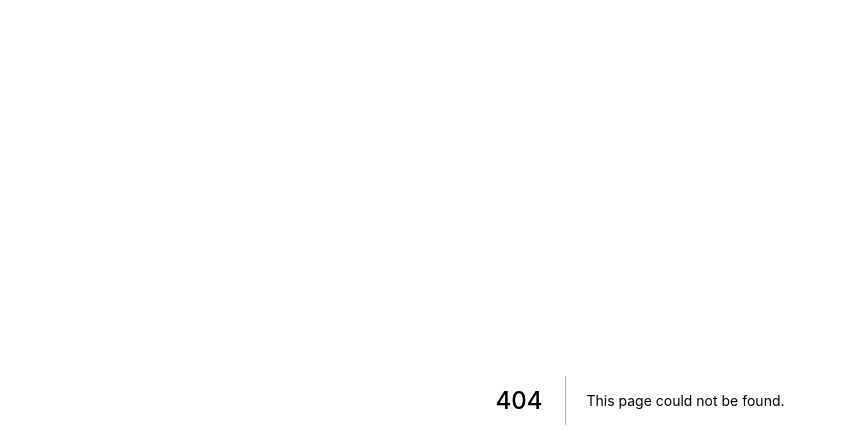
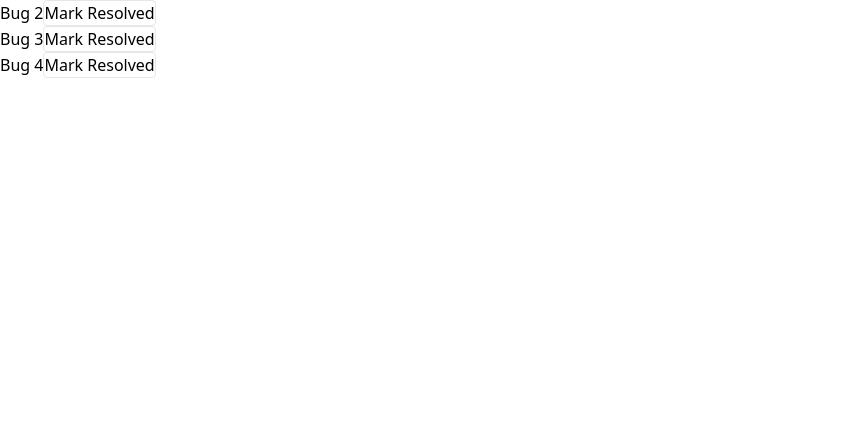
Before and after one commit to retsohuang/redux, a Next.js app: page /bugs in a window 1280 px wide. Before the commit this address had no page. Shown: the top 448 px of the page, without its empty margins (0-846 px from the left). Built offline with nearby package versions, Linux system fonts and the light colour scheme.

Commit message:
feat(bugs): add bugs page

```diff
--- a/pages/_app.tsx
+++ b/pages/_app.tsx
@@ -1,8 +1,18 @@
 import '@/styles/globals.css'
+
 import type { AppProps } from 'next/app'
+import { Provider } from 'react-redux'
+
+import createStore from '@/store/createStore'
+
+const store = createStore()
 
 function MyApp({ Component, pageProps }: AppProps) {
-  return <Component {...pageProps} />
+  return (
+    <Provider store={store}>
+      <Component {...pageProps} />
+    </Provider>
+  )
 }
 
 export default MyApp
--- /dev/null
+++ b/pages/bugs.jsx
@@ -0,0 +1,32 @@
+import { useEffect } from 'react'
+import { useDispatch, useSelector } from 'react-redux'
+
+import { getUnresolvedBugs, loadBugs, resolveBug } from '@/store/bugs'
+
+const Bugs = () => {
+  const bugs = useSelector(getUnresolvedBugs)
+  const dispatch = useDispatch()
+
+  useEffect(() => {
+    dispatch(loadBugs())
+  }, [dispatch])
+
+  return (
+    <ul>
+      {bugs.map((bug) => (
+        <>
+          <li key={bug.id}>
+            {bug.description}
+            <button
+              className='rounded border bg-white'
+              onClick={() => dispatch(resolveBug(bug.id))}>
+              Mark Resolved
+            </button>
+          </li>
+        </>
+      ))}
+    </ul>
+  )
+}
+
+export default Bugs
--- a/pages/index.tsx
+++ b/pages/index.tsx
@@ -1,18 +1,6 @@
 import type { NextPage } from 'next'
 import Head from 'next/head'
 import Image from 'next/image'
-
-import { addBug, assignBugToUser, resolveBug } from '@/store/bugs'
-import createStore from '@/store/createStore'
-
-const store = createStore()
-
-// UI Layer
-store.dispatch(addBug({ description: 'a' }))
-
-store.dispatch(assignBugToUser({ bugId: 1, userId: 1 }))
-
-store.dispatch(resolveBug(1))
 
 const Home: NextPage = () => {
   return (
--- a/store/bugs.js
+++ b/store/bugs.js
@@ -40,12 +40,12 @@ export const bugsSlice = createSlice({
   }
 })
 
-const selectBugsList = (state) => state.entities.bugs.list
-export const getUnresolvedBugs = createSelector(selectBugsList, (bugs) =>
+export const selectBugs = (state) => state.entities.bugs.list
+export const getUnresolvedBugs = createSelector(selectBugs, (bugs) =>
   bugs.filter((bug) => !bug.resolved)
 )
 export const getBugsByUser = (userId) =>
-  createSelector(selectBugsList, (bugs) => bugs.filter((bug) => bug.userId === userId))
+  createSelector(selectBugs, (bugs) => bugs.filter((bug) => bug.userId === userId))
 
 const url = '/api/bugs'
 export const loadBugs = () => (dispatch, getState) => {
```
